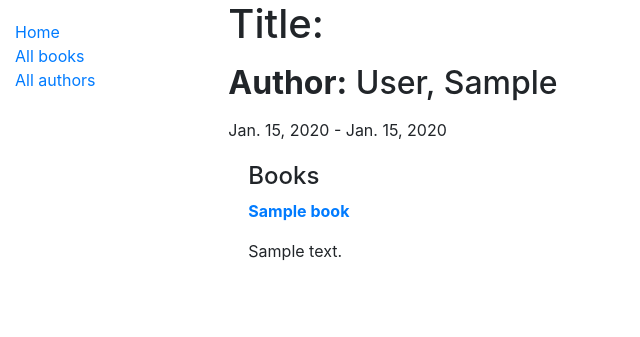
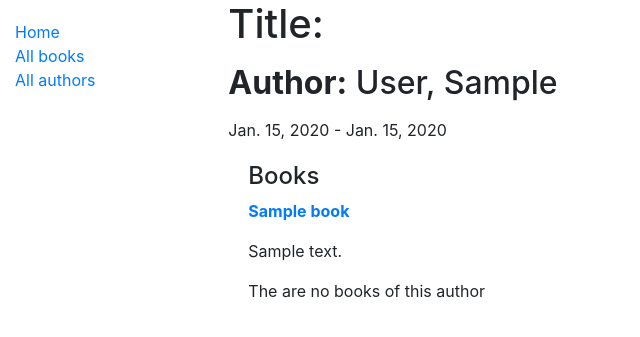
Before and after one commit to NazgulF/djangolibrary, a Django app: page /catalog/author/1 in a window 1280 px wide. Shown: the top 337 px of the page, without its empty margins (0-640 px from the left). Run offline with Django 3.2, Linux system fonts and the light colour scheme; tables that the repository leaves empty hold one stand-in row (values such as "Sample post").

Commit message:
Sessdion

```diff
--- a/catalog/templates/catalog/author_detail.html
+++ b/catalog/templates/catalog/author_detail.html
@@ -8,11 +8,13 @@
 
   <div style="margin-left:20px;margin-top:20px">
     <h4>Books</h4>
-
-    {% for book in author.book_set.all %}
-        <p><strong><a href="{{ book.get_absolute_url }}">{{ book.title }}</strong></a></p>
-        <p>{{ book.summary }}</p>
-    {% endfor %}
+    {% if author %}
+      {% for book in author.book_set.all %}
+          <p><strong><a href="{{ book.get_absolute_url }}">{{ book.title }}</strong></a></p>
+          <p>{{ book.summary }}</p>
+      {% endfor %}
+    {% endif %}
+        <p>The are no books of this author</p>
   </div>
 
 {% endblock %}
--- a/catalog/templates/catalog/book_detail.html
+++ b/catalog/templates/catalog/book_detail.html
@@ -11,7 +11,7 @@
 
   <div style="margin-left:20px;margin-top:20px">
     <h4>Copies</h4>
-
+    {% if author_list %}
       {% for copy in book.bookinstance_set.all %}
         <hr>
         <p class="{% if copy.status == 'a' %}text-success{% elif copy.status == 'm' %}text-danger{% else %}text-warning{% endif %}">
@@ -23,5 +23,7 @@
         <p><strong>Imprint:</strong> {{ copy.imprint }}</p>
         <p class="text-muted"><strong>Id:</strong> {{ copy.id }}</p>
       {% endfor %}
+    {% endif %}
+        <p>The are not copies of this book</p>
     </div>
 {% endblock %}
--- a/catalog/templates/index.html
+++ b/catalog/templates/index.html
@@ -13,4 +13,6 @@
     <li><strong>Copies available:</strong> {{ num_genres }}</li>
     <li><strong>Authors:</strong> {{ num_languages }}</li>
   </ul>
+
+  <p>You have visited this page {{ num_visits }} time{% if num_visits > 1 %}s{% endif %}.</p>
 {% endblock %}
--- a/catalog/views.py
+++ b/catalog/views.py
@@ -18,6 +18,10 @@ def index(request):
     # Generate counts of Genre and Language
     num_genres = Genre.objects.all().count()
     num_languages = Language.objects.all().count()
+
+    # Number of visits to this view, as counted in the session variable.
+    num_visits = request.session.get('num_visits', 1)
+    request.session['num_visits'] = num_visits + 1
 
     context = {
         'num_books': num_books,
```
Lines whose indentation alone changed are shown as unchanged.
